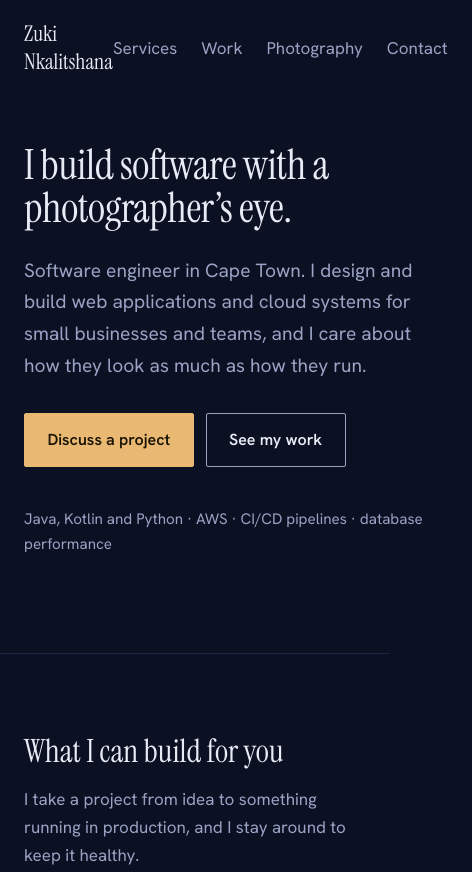
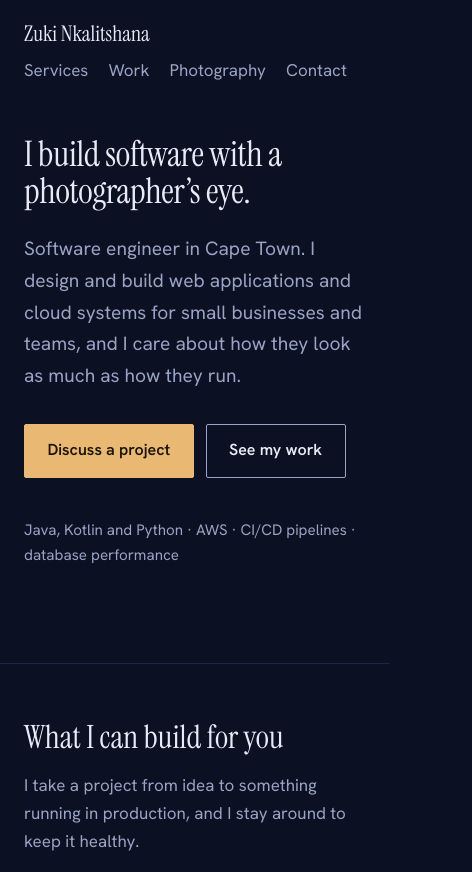
Before and after one commit to zukiin/portfolio, a plain HTML site: page index.html in a window 390 px wide. Shown: the top 872 px of the page, 472 px wide, since content can reach past the window. Drawn offline with Linux system fonts and the light colour scheme.

Commit message:
Fix mobile layout: wrap navigation, scale heading, tighten spacing
Co-Authored-By: Claude Sonnet 5.5 <noreply@anthropic.com>
Claude-Session: https://claude.ai/code/session_013w1Trqq1xdta6hXhnzszSZ

```diff
--- a/index.html
+++ b/index.html
@@ -20,14 +20,14 @@ body{margin:0;background:var(--night);color:var(--moon);font:400 1.0625rem/1.65
 a{color:inherit}
 :focus-visible{outline:2px solid var(--lamp);outline-offset:3px}
 .wrap{max-width:68rem;margin:0 auto;padding:0 1.5rem}
-nav{display:flex;justify-content:space-between;align-items:center;padding:1.25rem 0}
+nav{display:flex;flex-wrap:wrap;justify-content:space-between;align-items:center;gap:.5rem 1.5rem;padding:1.25rem 0}
 nav .name{font:1.35rem var(--serif);text-decoration:none}
-nav ul{display:flex;gap:1.5rem;list-style:none;margin:0;padding:0}
+nav ul{display:flex;flex-wrap:wrap;gap:.25rem 1.25rem;list-style:none;margin:0;padding:0}
 nav ul a{text-decoration:none;color:var(--mist)}
 nav ul a:hover{color:var(--moon)}
 .hero{display:flex;align-items:center;border-bottom:1px solid var(--dusk)}
 .hero .wrap{padding-bottom:5rem}
-h1{font:400 clamp(2.6rem,7vw,5.2rem)/1.04 var(--serif);margin:3rem 0 1.5rem;max-width:13em;letter-spacing:-.01em}
+h1{font:400 clamp(2.2rem,7vw,5.2rem)/1.04 var(--serif);margin:3rem 0 1.5rem;max-width:13em;letter-spacing:-.01em;overflow-wrap:break-word}
 .lede{font-size:1.2rem;color:var(--mist);max-width:36rem;margin:0 0 2rem}
 .btns{display:flex;flex-wrap:wrap;gap:.75rem}
 .btn{display:inline-block;padding:.8rem 1.4rem;border-radius:2px;text-decoration:none;font-weight:600;border:1px solid var(--mist);color:var(--moon);background:transparent;cursor:pointer;font-family:inherit;font-size:1rem}
@@ -54,6 +54,7 @@ input,select,textarea{font:inherit;color:var(--moon);background:var(--deep);bord
 input:focus,select:focus,textarea:focus{border-color:var(--lamp)}
 textarea{min-height:7rem;resize:vertical}
 footer{padding:2.5rem 0 3.5rem;color:var(--mist);font-size:.95rem;border-top:1px solid var(--dusk)}
+@media(max-width:40rem){section{padding:3.5rem 0}h1{margin-top:2rem}}
 @media(prefers-reduced-motion:reduce){html{scroll-behavior:auto}}
 </style>
 </head>
```
